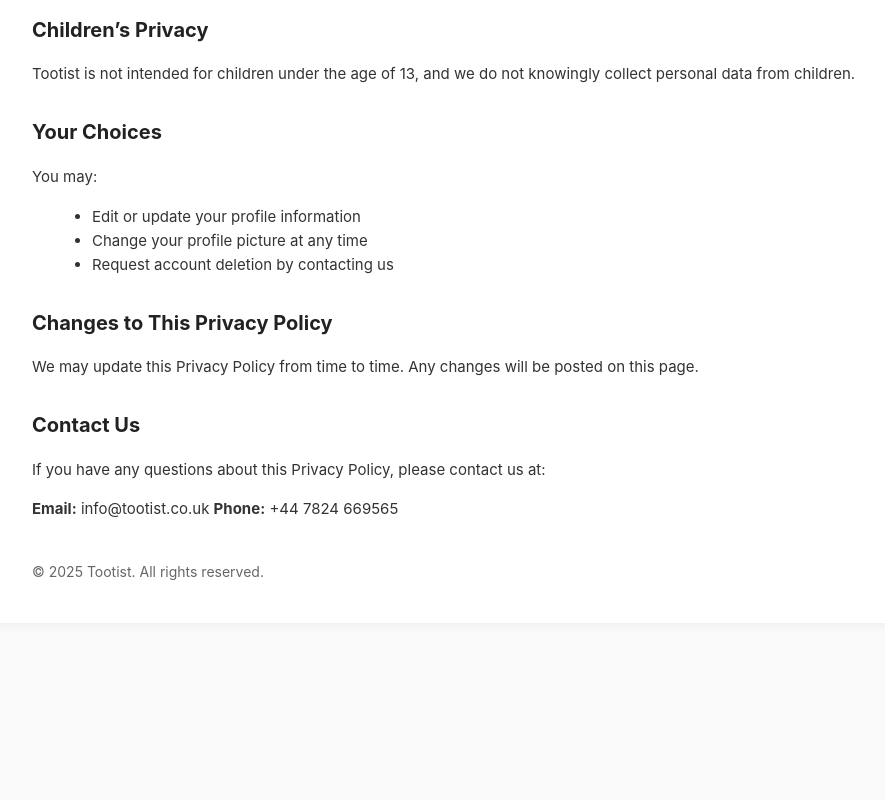
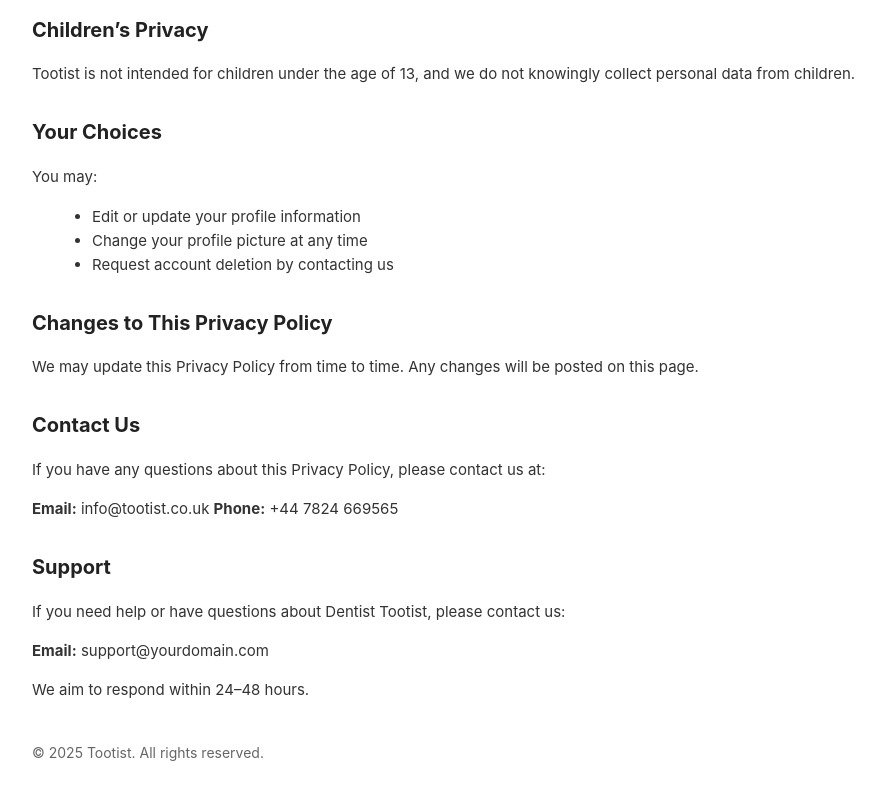
Before and after one commit to Muthukaliswaran/tootist-privacy-policy, a plain HTML site: page index.html in a window 1280 px wide. Shown: the part 1474-2274 px from the top of the page, without its empty margins (158-1043 px from the left). Before the commit the page ends 2137 px from the top, so only its background shows below. Drawn offline with Linux system fonts and the light colour scheme.

Commit message:
Add support section with contact details
Added support contact information and response time.

```diff
--- a/index.html
+++ b/index.html
@@ -155,6 +155,17 @@
       <strong>Phone:</strong> +44 7824 669565
     </p>
 
+    <h2>Support</h2>
+<p>
+  If you need help or have questions about Dentist Tootist, please contact us:
+</p>
+<p>
+  <strong>Email:</strong> support@yourdomain.com
+</p>
+<p>
+  We aim to respond within 24–48 hours.
+</p>
+
     <footer>
       © 2025 Tootist. All rights reserved.
     </footer>
```
